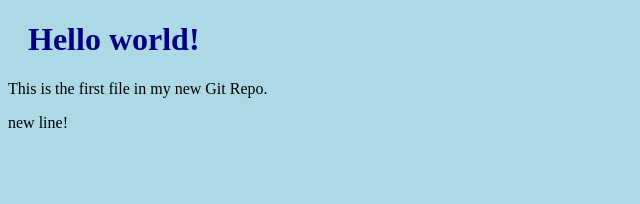
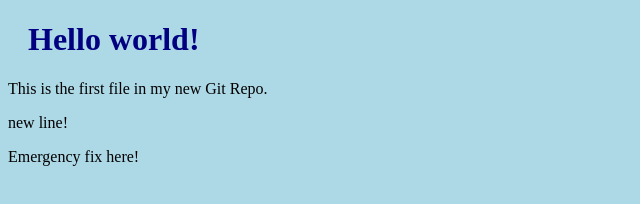
Before and after one commit to PhilippJo/PhilippJo.github.io, a plain HTML site: page index.html in a window 1280 px wide. Shown: the whole page, without its empty margins (0-640 px from the left). Drawn offline with Linux system fonts and the light colour scheme.

Commit message:
updated index.html with emergency fix

```diff
--- a/index.html
+++ b/index.html
@@ -9,6 +9,7 @@
 <h1>Hello world!</h1>
 <p>This is the first file in my new Git Repo.</p>
 <p>new line!</p>
+<p>Emergency fix here!</p>
 
 </body>
 </html>
```
